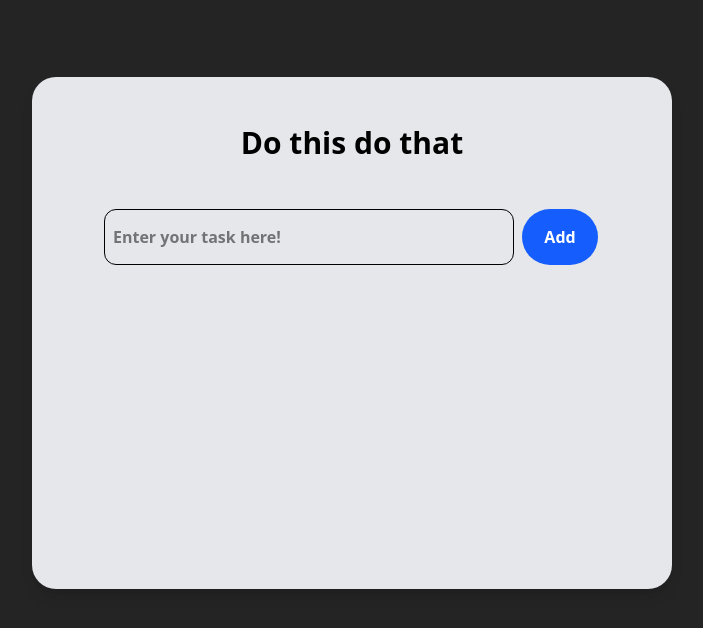
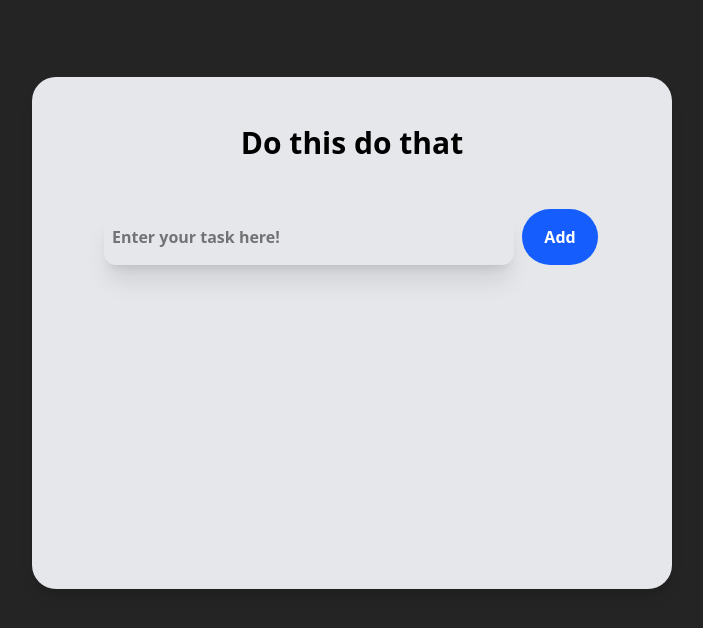
Before and after one commit to rigby200602/do_this_do_that, a React (Vite) app in the folder frontEnd/: page / in a window 1280 px wide. Shown: the top 628 px of the page, without its empty margins (288-991 px from the left). Built offline with nearby package versions, Linux system fonts and the light colour scheme.

Commit message:
fix outline, add shadow

```diff
--- a/frontEnd/src/App.jsx
+++ b/frontEnd/src/App.jsx
@@ -8,7 +8,7 @@ function App() {
       <MainForm>
         <h1 className='text-center py-12 text-3xl'>Do this do that</h1>
         <div className='flex w-[80%] mx-auto'>
-          <input type="text" placeholder='Enter your task here!' className='w-[80%] rounded-xl px-2 mx-2 border-1'/>
+          <input type="text" placeholder='Enter your task here!' className='w-[80%] rounded-xl px-2 mx-2 shadow-xl outline-0'/>
           <button className='bg-blue-600 p-4 rounded-4xl w-[15%] text-white cursor-pointer'>Add</button>
         </div>
       </MainForm>
```
